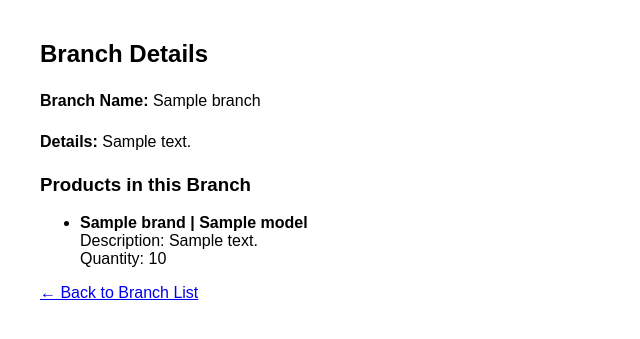
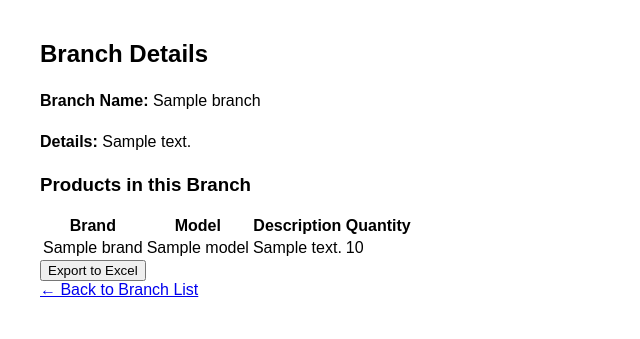
Before and after one commit to 6410615139/Stock, a Django app: template templates/view_branch_details.html in a window 1280 px wide. Shown: the part 46-385 px from the top of the page, without its empty margins (0-640 px from the left). Run offline with Django 5.2, Linux system fonts and the light colour scheme; the template is opened without the code that fills it: most values are stand-ins (such as "Sample title", 1, 10 or a date in 2020); some libraries are stand-ins or nearby versions.

```diff
--- a/templates/view_branch_details.html
+++ b/templates/view_branch_details.html
@@ -11,17 +11,37 @@
 </div>
 
 <h3>Products in this Branch</h3>
-<ul>
-    {% for item in products %}
-        <li>
-            <strong>{{ item.product.brand }} | {{ item.product.model }}</strong><br>
-            Description: {{ item.product.description }}<br>
-            Quantity: {{ item.quantity }}
-        </li>
-    {% empty %}
-        <li>No products available in this branch.</li>
-    {% endfor %}
-</ul>
 
+{% if products %}
+<table class="table">
+    <thead>
+        <tr>
+            <th>Brand</th>
+            <th>Model</th>
+            <th>Description</th>
+            <th>Quantity</th>
+        </tr>
+    </thead>
+    <tbody>
+        {% for item in products %}
+        <tr>
+            <td>{{ item.model.brand }}</td>
+            <td>{{ item.model.model }}</td>
+            <td>{{ item.model.description }}</td>
+            <td>{{ item.quantity }}</td>
+        </tr>
+        {% endfor %}
+    </tbody>
+</table>
+
+<!-- Export to Excel button -->
+<a href="{% url 'export_to_excel' 'branchproducts' %}?branch__branch={{ branch.branch|urlencode }}">
+    <button>Export to Excel</button>
+</a>
+
+{% else %}
+<p>No products available in this branch.</p>
+{% endif %}
+<br>
 <a href="{% url 'view_branch_list' %}">← Back to Branch List</a>
 {% endblock %}
--- a/templates/view_product_details.html
+++ b/templates/view_product_details.html
@@ -40,13 +40,13 @@
         {% endfor %}
     </tbody>
 </table>
+<a href="{% url 'export_to_excel' 'branchproducts' %}?model__model={{ product.model }}">
+    <button>Export to Excel</button>
+</a>
 {% else %}
 <p>This product is not stocked at any branches.</p>
 {% endif %}
 
-<a href="{% url 'export_to_excel' 'branchproducts' %}?model__model={{ product.model }}">
-    <button>Export to Excel</button>
-</a>
 
 <br>
 <a href="{% url 'view_product_list' %}">← Back to Product List</a>
```
Also changed, not shown: products/views.py (+10 -3 lines).
